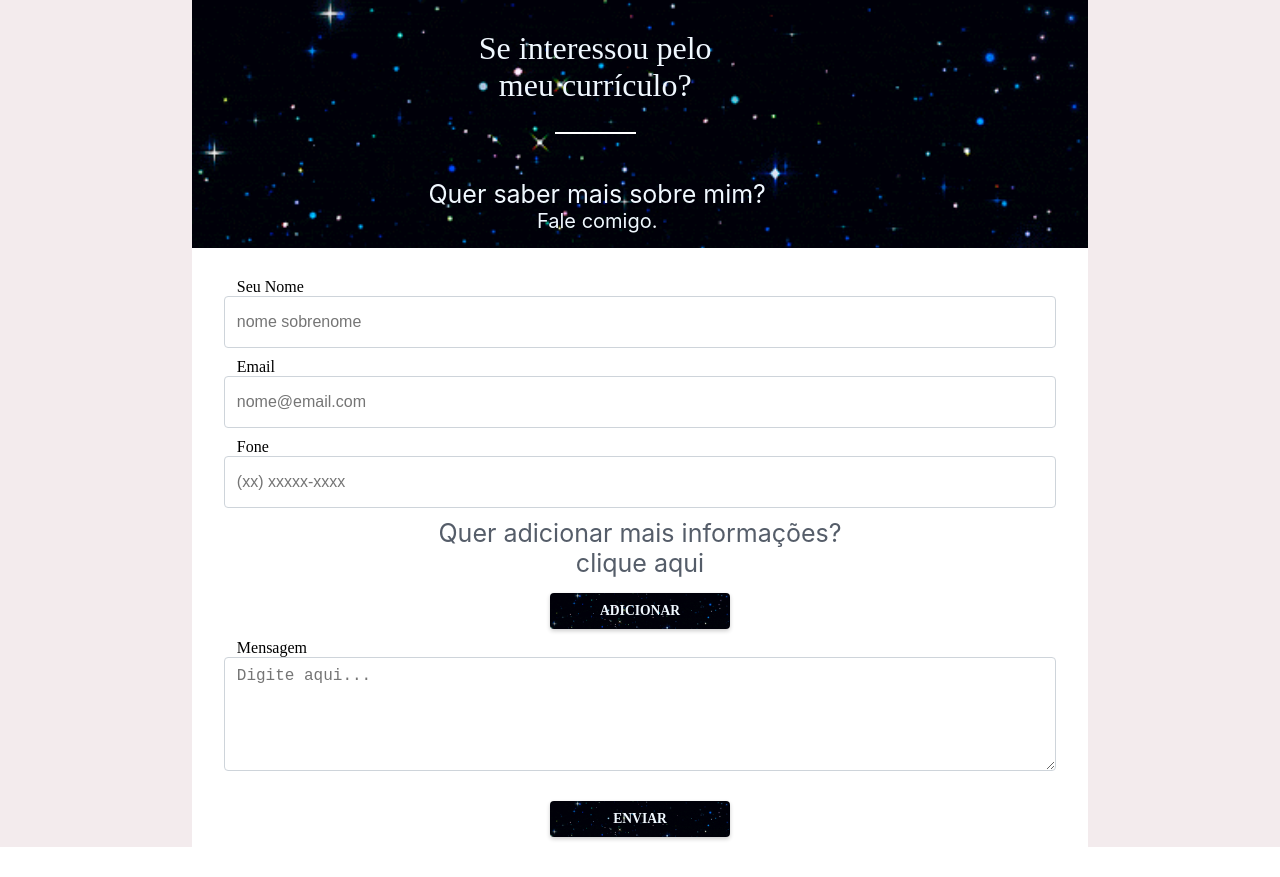
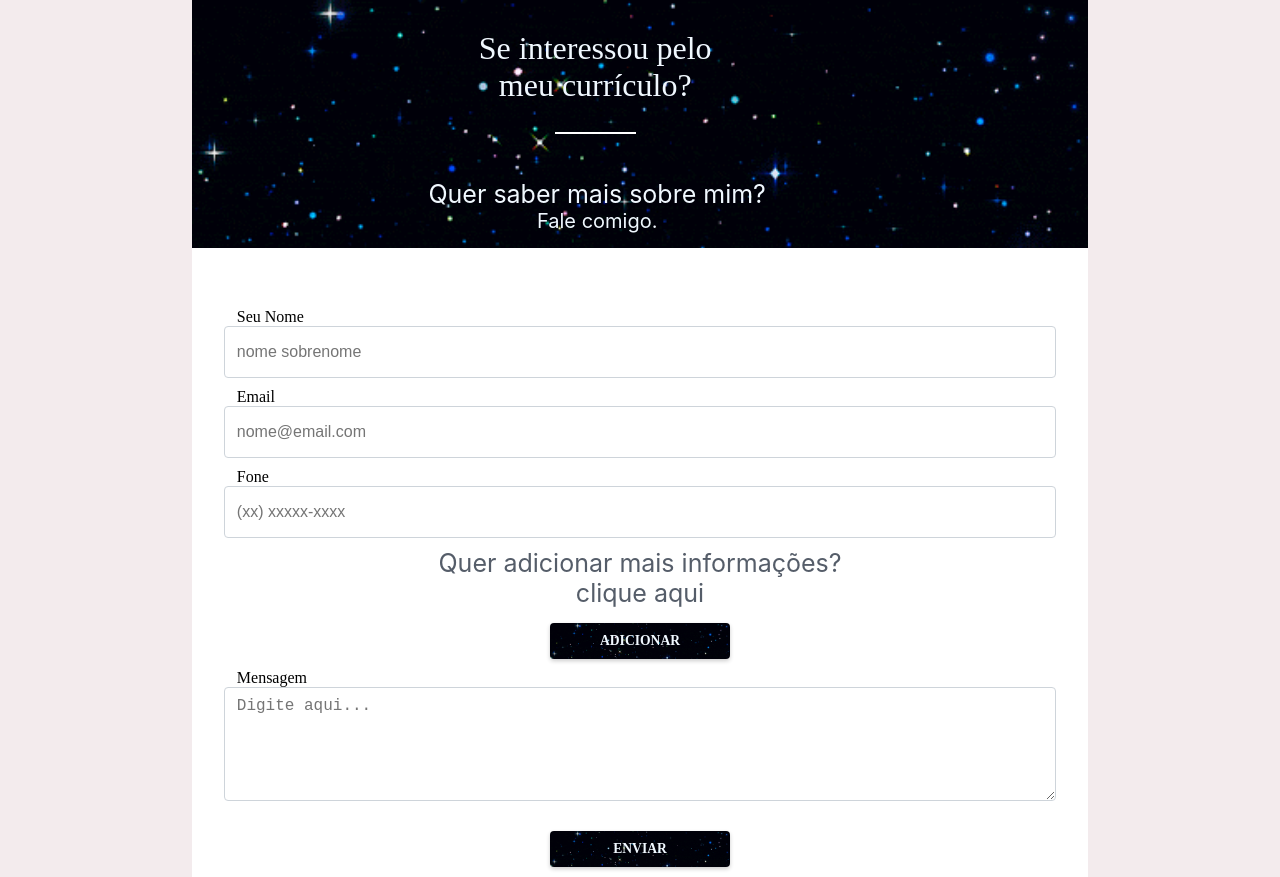
Before and after one commit to Luciara-Abreu/Form-Contact-hookForm, a Next.js app: page / in a window 1280 px wide. Before the commit the page ends 847 px from the top, so only its background shows below. Built offline with nearby package versions, Linux system fonts and the light colour scheme.

Commit message:
refactor: styles  form

```diff
--- a/src/components/form/styles.ts
+++ b/src/components/form/styles.ts
@@ -49,7 +49,7 @@ const ContainerLabel = styled.div`
   }
 
   .labelName{
-    padding-top: 30px;
+    padding-top: 60px;
 
   }
 
--- a/src/styles/styles.ts
+++ b/src/styles/styles.ts
@@ -12,7 +12,7 @@ const Container = styled.div`
 
   @media (max-width: 767px) {
     width: 130%;
-    height: 120vh;
+    height: 130vh;
     margin: 0;
     padding: 0;
   }
```
